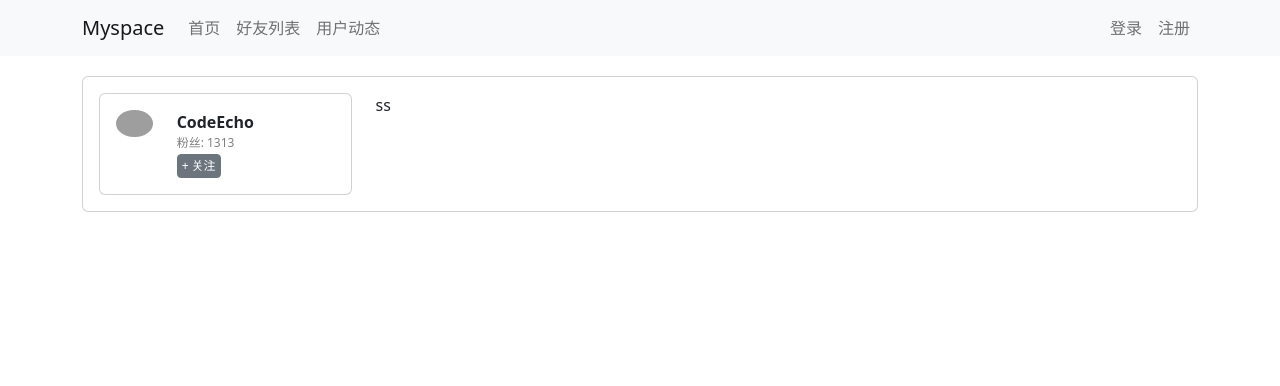
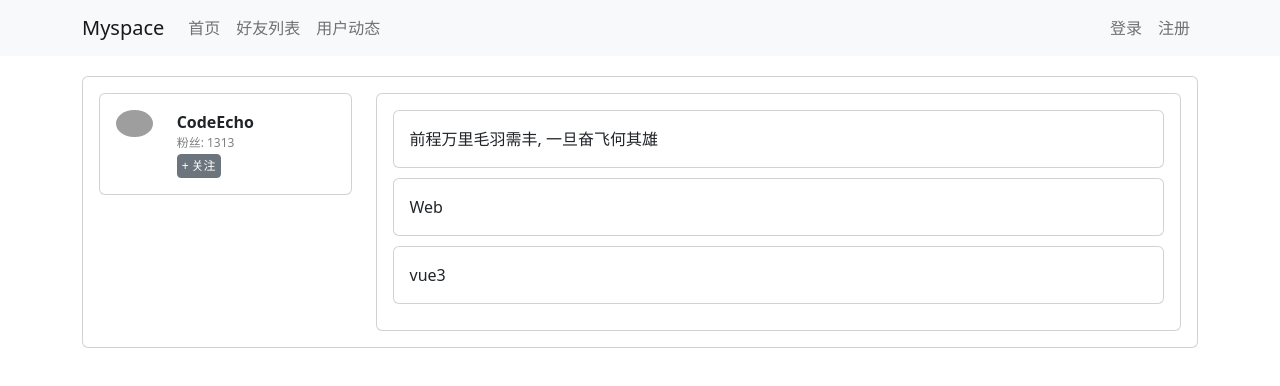
Before and after one commit to CodeEcho-Yao/MySpace, a Vue app: page /userprofile in a window 1280 px wide. Shown: the top 386 px of the page. Built offline with nearby package versions, Linux system fonts and the light colour scheme; grey boxes are pictures that could not be loaded.

Commit message:
UserProfilePosts

```diff
--- a/src/components/UserProfilePosts.vue
+++ b/src/components/UserProfilePosts.vue
@@ -1,13 +1,31 @@
 <template>
-ss
+    <div class="card">
+        <div class="card-body">
+            <div v-for="post in posts.posts" :key="post.id">
+                <div class="card single-post">
+                    <div class="card-body">
+                        {{post.content}}
+                    </div>
+                </div>
+            </div>
+        </div>
+    </div>
 </template>
 
 <script>
 export default {
     name: "UserProfilePosts",
+    props: {
+        posts: {
+            type: Object,
+            required: true,
+        }
+    }
 }
 </script>
 
 <style scoped>
-
+.single-post {
+    margin-bottom: 10px;
+}
 </style>
--- a/src/views/UserProfileView.vue
+++ b/src/views/UserProfileView.vue
@@ -5,7 +5,7 @@
         <UserProfileInfo @follow="follow" @unfollow="unfollow" :user="user" />
       </div>
       <div class="col-9">
-        <UserProfilePosts />
+        <UserProfilePosts :posts="posts"/>
       </div>
     </div>
   </ContentBase>
@@ -34,6 +34,27 @@
       is_followed: false,
     });
 
+    const posts = reactive({
+      count: 3,
+      posts: [
+        {
+          id: 1,
+          userId: 1,
+          content: "前程万里毛羽需丰, 一旦奋飞何其雄"
+        },
+        {
+          id: 2,
+          userId: 1,
+          content: "Web"
+        },
+        {
+          id: 3,
+          userId: 1,
+          content: "vue3"
+        },
+      ]
+    })
+
     const follow = () => {
       if(user.is_followed) return ;
       user.is_followed = true;
@@ -50,6 +71,7 @@
       user,
       follow,
       unfollow,
+      posts,
     }
   }
 }
```
